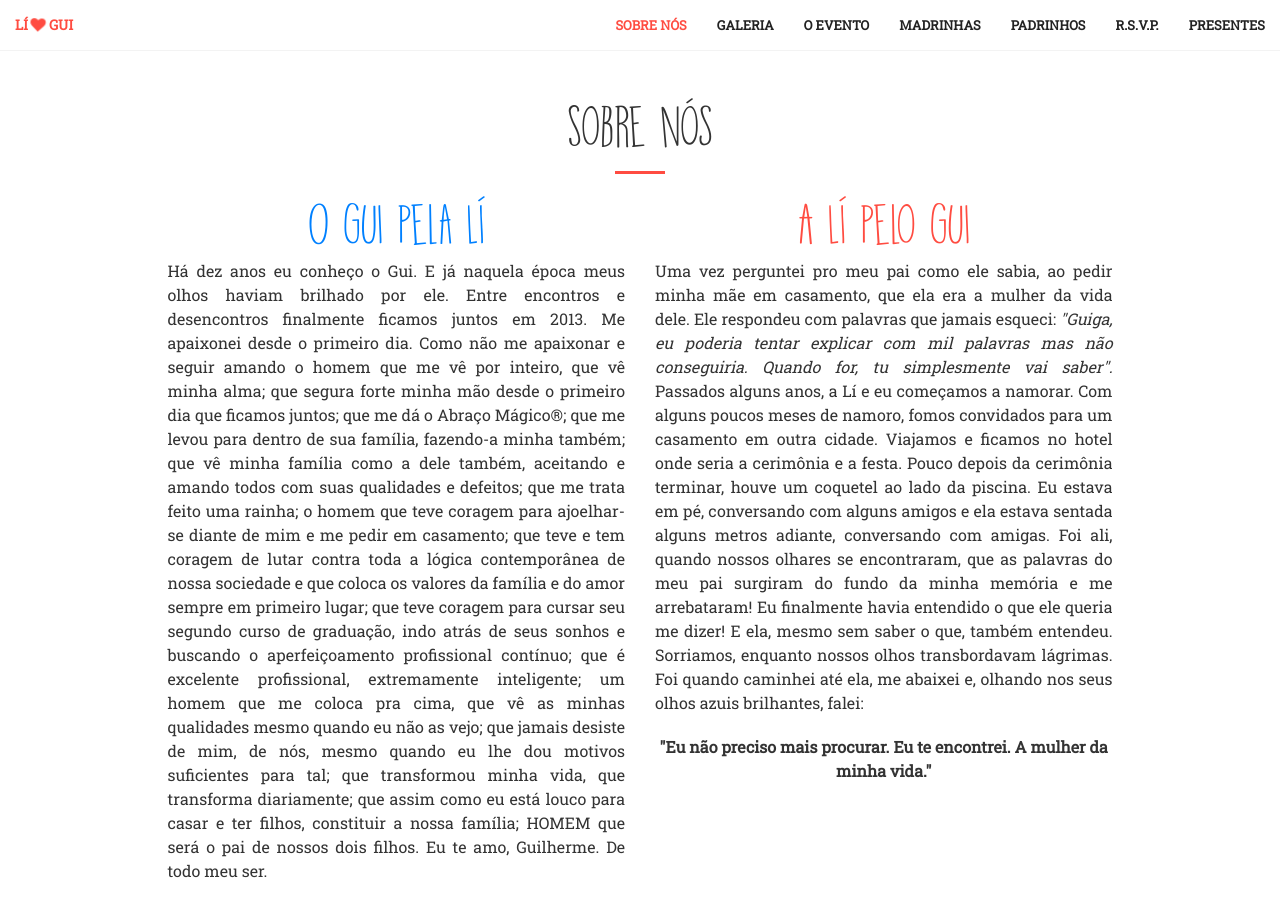
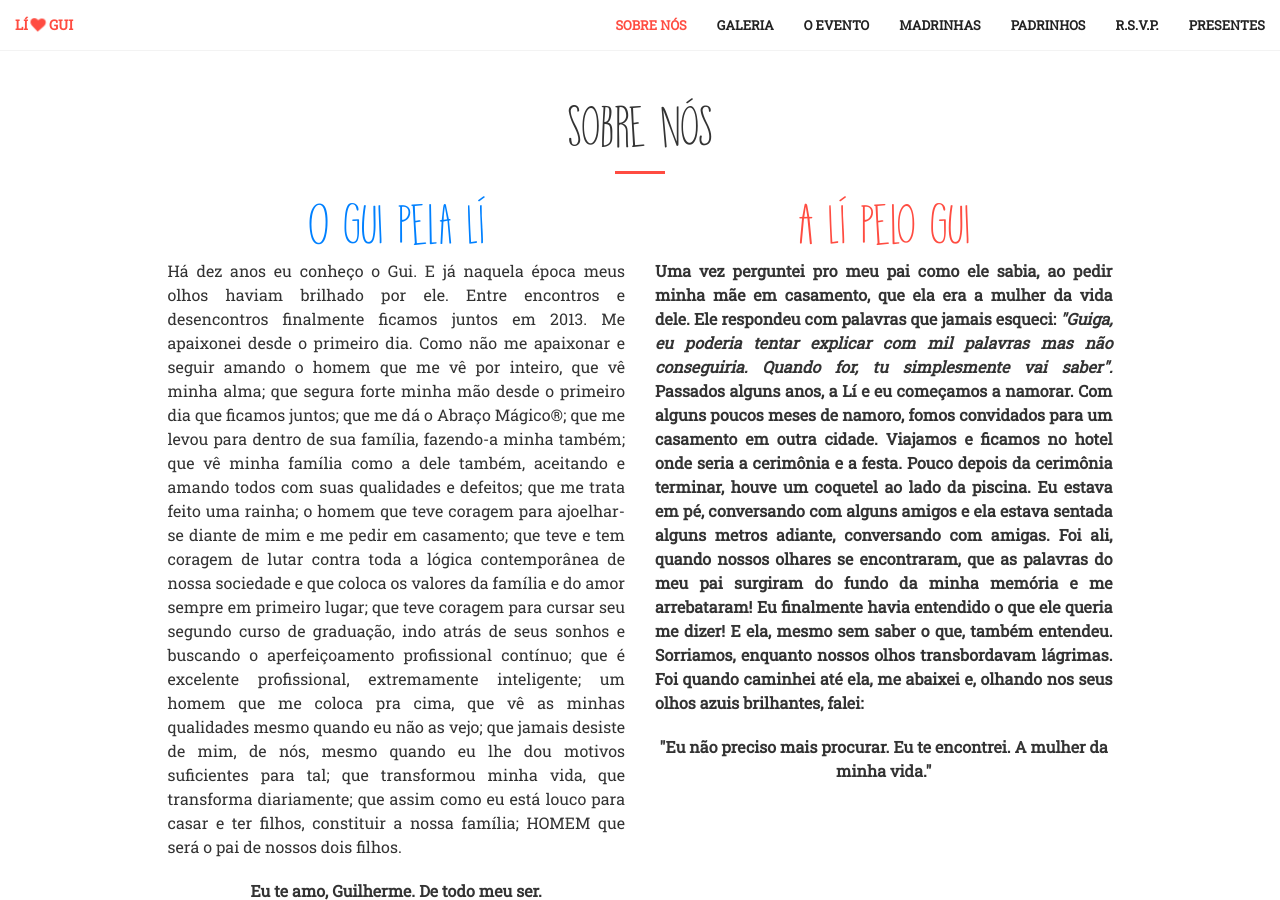
Before and after one commit to taschetto/liegui, a Jekyll site: the page built from index.html, in a window 1280 px wide and 900 px high, scrolled down 904 px. Built offline with Jekyll 4.4.1, drawn with Linux system fonts in a browser that asks for light colours; some web fonts are replaced.

Commit message:
Update sobre.html

```diff
--- a/_includes/sobre.html
+++ b/_includes/sobre.html
@@ -8,7 +8,13 @@
       <div class="col-lg-5 col-lg-offset-1 text-center">
         <h2 class="section-heading text-secondary wow fadeInLeft" data-wow-delay=".2s">O Gui pela Lí</h2>
         <p class="text-justify wow fadeIn" data-wow-delay=".2s" data-wow-duration="1.5s">
-          Há dez anos eu conheço o Gui. E já naquela época meus olhos haviam brilhado por ele. Entre encontros e desencontros finalmente ficamos juntos em 2013. Me apaixonei desde o primeiro dia. Como não me apaixonar e seguir amando o homem que me vê por inteiro, que vê minha alma; que segura forte minha mão desde o primeiro dia que ficamos juntos; que me dá o Abraço Mágico®; que me levou para dentro de sua família, fazendo-a minha também; que vê minha família como a dele também, aceitando e amando todos com suas qualidades e defeitos; que me trata feito uma rainha; o homem que teve coragem para ajoelhar-se diante de mim e me pedir em casamento; que teve e tem coragem de lutar contra toda a lógica contemporânea de nossa sociedade e que coloca os valores da família e do amor sempre em primeiro lugar; que teve coragem para cursar seu segundo curso de graduação, indo atrás de seus sonhos e buscando o aperfeiçoamento profissional contínuo; que é excelente profissional,  extremamente inteligente; um homem que me coloca pra cima, que vê as minhas qualidades mesmo quando eu não as vejo; que jamais desiste de mim, de nós, mesmo quando eu lhe dou motivos suficientes para tal; que transformou minha vida, que transforma diariamente; que assim como eu está louco para casar e ter filhos, constituir a nossa família; HOMEM que será o pai de nossos dois filhos. Eu te amo, Guilherme. De todo meu ser.
+          Há dez anos eu conheço o Gui. E já naquela época meus olhos haviam brilhado por ele.
+          Entre encontros e desencontros finalmente ficamos juntos em 2013. Me apaixonei desde o primeiro dia.
+          Como não me apaixonar e seguir amando o homem que me vê por inteiro, que vê minha alma; que segura forte minha mão desde o primeiro dia que ficamos juntos; que me dá o Abraço Mágico®; que me levou para dentro de sua família, fazendo-a minha também; que vê minha família como a dele também, aceitando e amando todos com suas qualidades e defeitos; que me trata feito uma rainha; o homem que teve coragem para ajoelhar-se diante de mim e me pedir em casamento; que teve e tem coragem de lutar contra toda a lógica contemporânea de nossa sociedade e que coloca os valores da família e do amor sempre em primeiro lugar; que teve coragem para cursar seu segundo curso de graduação, indo atrás de seus sonhos e buscando o aperfeiçoamento profissional contínuo; que é excelente profissional,  extremamente inteligente; um homem que me coloca pra cima, que vê as minhas qualidades mesmo quando eu não as vejo; que jamais desiste de mim, de nós, mesmo quando eu lhe dou motivos suficientes para tal; que transformou minha vida, que transforma diariamente; que assim como eu está louco para casar e ter filhos, constituir a nossa família; HOMEM que será o pai de nossos dois filhos.
+        </p>
+        <p class="text-center"><strong>
+          Eu te amo, Guilherme. De todo meu ser.
+        </p>
         </p>
       </div>
       <div class="col-lg-5 text-center">
@@ -21,9 +27,9 @@
           Eu estava em pé, conversando com alguns amigos e ela estava sentada alguns metros adiante, conversando com amigas.
           Foi ali, quando nossos olhares se encontraram, que as palavras do meu pai surgiram do fundo da minha memória e me arrebataram!
           Eu finalmente havia entendido o que ele queria me dizer! E ela, mesmo sem saber o que, também entendeu. Sorriamos, enquanto nossos olhos transbordavam lágrimas.
-          Foi quando caminhei até ela, me abaixei e,  olhando nos seus olhos azuis brilhantes, falei:<br>
-          <p class="text-center"><strong>"Eu não preciso mais procurar. Eu te encontrei. A mulher da minha vida."</strong></p>
+          Foi quando caminhei até ela, me abaixei e,  olhando nos seus olhos azuis brilhantes, falei:
         </p>
+        <p class="text-center"><strong>"Eu não preciso mais procurar. Eu te encontrei. A mulher da minha vida."</strong></p>
       </div>
       <div id="galeria" class="carousel slide carousel-fade col-lg-8 col-lg-offset-2 text-center wow fadeIn" data-ride="carousel" style="margin-top: 20px;">
         <!-- Indicators -->
```
